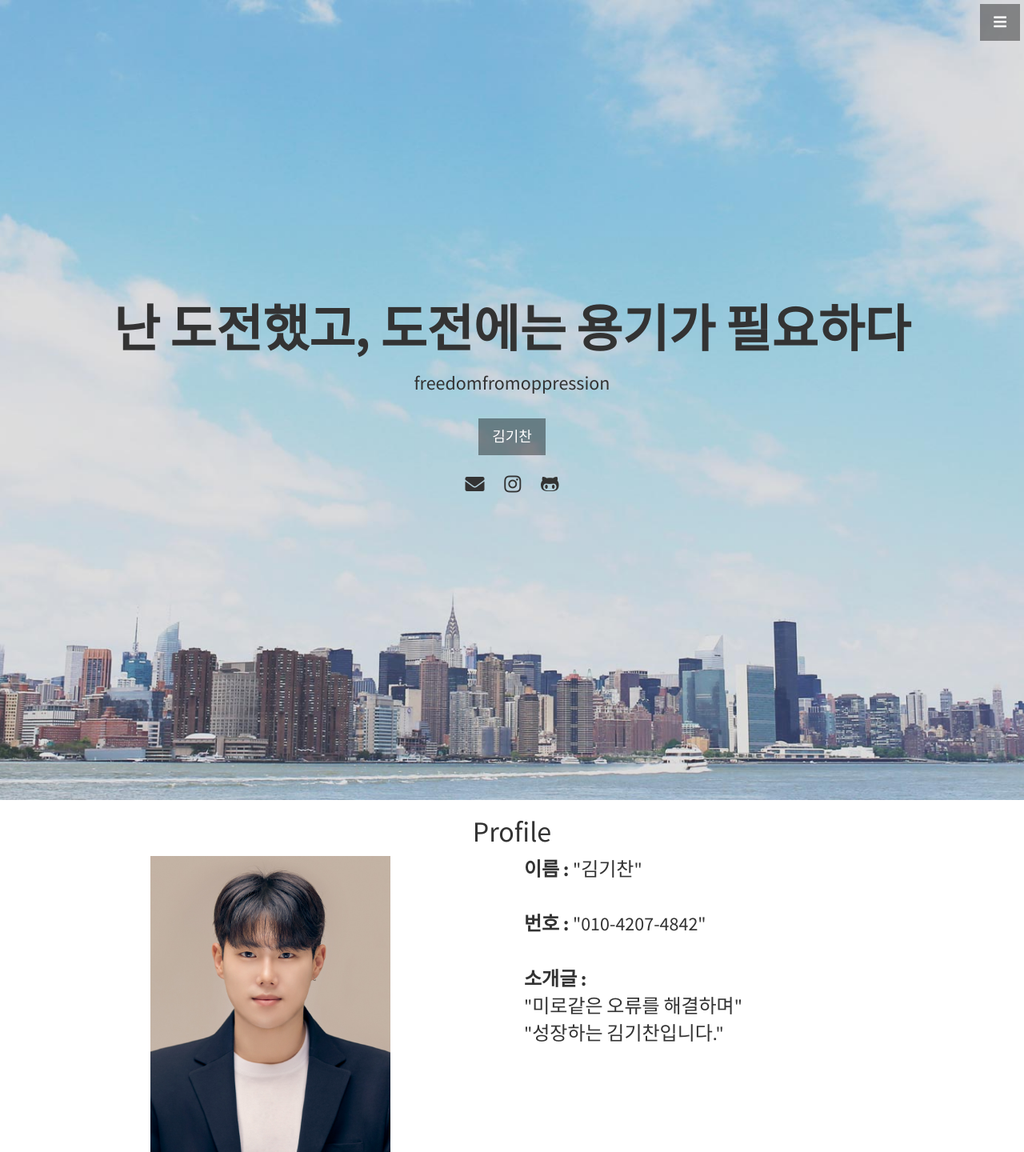
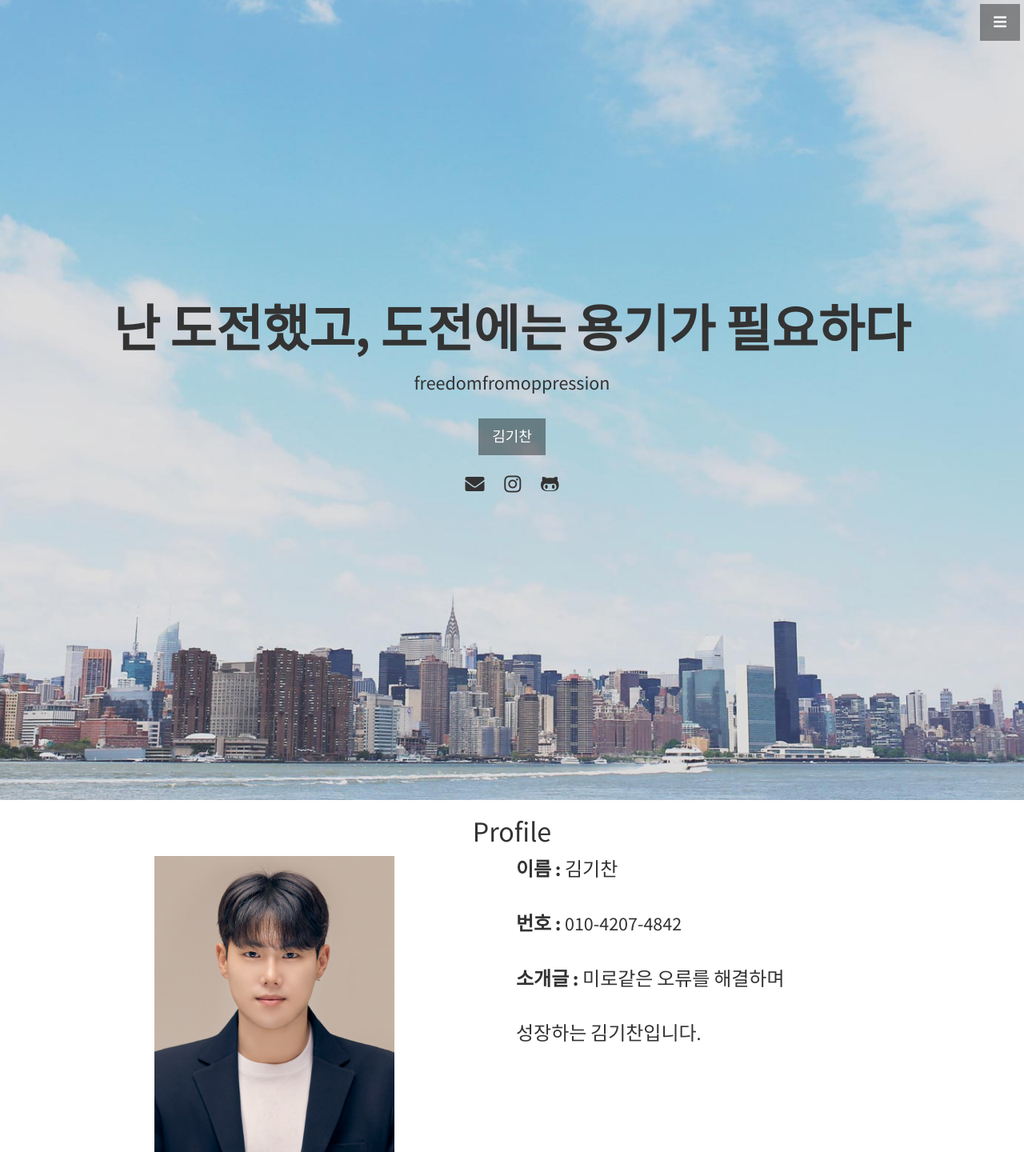
Before and after one commit to freedomfromoppression/freedomfromoppression.github.io, a Jekyll site: the page built from index.html, in a window 1280 px wide. Shown: the whole page at 80% size. Built offline with Jekyll 4.4.1, drawn with Linux system fonts in a browser that asks for light colours.

Commit message:
Update about.html

```diff
--- a/_includes/about.html
+++ b/_includes/about.html
@@ -4,16 +4,16 @@
     <div class="user-detail">
       <div class="row align-items-center">
         <div class="col-md-6">
-          <img src="img/gichan.jpg" alt="대체 텍스트" width="300" height="370" style="margin-right: 20px;">
+          <img src="img/gichan.jpg" alt="대체 텍스트" width="300" height="370" style="margin-right: 10px;">
         </div>
         <div class="col-md-6">
           <div class="profile text-left">
-            <p style="font-size: 24px;">
-              <strong>이름 :</strong> "김기찬" <br><br>
-              <strong>번호 :</strong> "010-4207-4842" <br><br>
-              <strong>소개글 :</strong> <br>
-              "미로같은 오류를 해결하며" <br>
-              "성장하는 김기찬입니다."
+            <p style="font-size: 24px; margin-left: -10px;">
+              <strong>이름 :</strong> 김기찬 <br><br>
+              <strong>번호 :</strong> 010-4207-4842 <br><br>
+              <strong>소개글 :</strong> 미로같은 오류를 해결하며 <br>
+              <br>
+              성장하는 김기찬입니다.
             </p>
           </div>
         </div>
```
